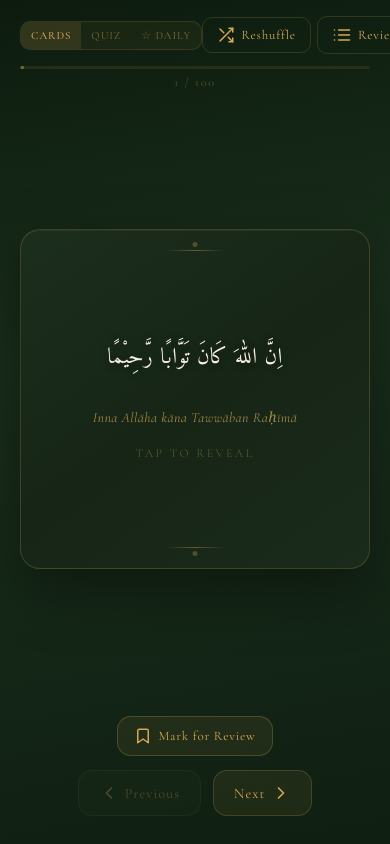
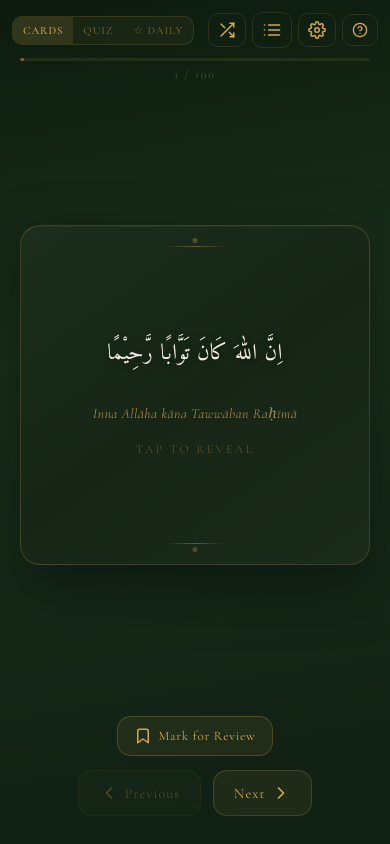
Before and after one commit to adib-hash/ihsan.build, a plain HTML site: page app1/index.html in a window 390 px wide. Drawn offline with nearby package versions, Linux system fonts and the light colour scheme.

Commit message:
Update index.html

```diff
--- a/app1/index.html
+++ b/app1/index.html
@@ -877,8 +877,8 @@ function App() {
     var today = new Date();
     var dateStr = today.toLocaleDateString('en-US', { weekday: 'long', year: 'numeric', month: 'long', day: 'numeric' });
     return e("div", { className: "app" },
-      e("div", { style: { padding: "16px 20px 12px", display: "flex", justifyContent: "space-between", alignItems: "center", flexShrink: 0 } },
-        modeToggle, headerIcons
+      e("div", { style: { padding: "12px 12px 10px", display: "flex", flexWrap: "wrap", gap: "6px", alignItems: "center", flexShrink: 0 } },
+        modeToggle, e("div", { style: { marginLeft: "auto" } }, headerIcons)
       ),
       e("div", { style: { flex: 1, display: "flex", flexDirection: "column", justifyContent: "center", padding: "20px" } },
         e("div", { className: "potd-date" }, dateStr),
@@ -914,17 +914,17 @@ function App() {
   if (appMode === "flashcard") {
     return e("div", { className: "app" },
       // Header
-      e("div", { style: { padding: "16px 20px 12px", display: "flex", justifyContent: "space-between", alignItems: "center", flexShrink: 0 } },
+      e("div", { style: { padding: "12px 12px 10px", display: "flex", flexWrap: "wrap", gap: "6px", alignItems: "center", flexShrink: 0 } },
         !isReview ? modeToggle : e("button", { className: "header-btn", onClick: function() { setFcView("study"); } }, BackI(), " Back"),
-        e("div", { style: { display: "flex", gap: "6px", alignItems: "center" } },
+        e("div", { style: { display: "flex", gap: "6px", alignItems: "center", marginLeft: "auto" } },
           !isReview ? [
-            e("button", { key: "sh", className: "header-btn", onClick: reshuffle }, ShuffleI(), " Reshuffle"),
-            e("button", { key: "rv", className: "header-btn", onClick: openReview },
-              ListI(), " Review", marked.size > 0 ? e("span", { className: "badge" }, marked.size) : null
+            e("button", { key: "sh", className: "icon-btn", onClick: reshuffle, title: "Reshuffle" }, ShuffleI()),
+            e("button", { key: "rv", className: "icon-btn", onClick: openReview, title: "Review marked", style: { position: "relative" } },
+              ListI(), marked.size > 0 ? e("span", { className: "badge", style: { position: "absolute", top: "-4px", right: "-4px", fontSize: "9px", padding: "1px 4px", minWidth: "16px" } }, marked.size) : null
             ),
           ] : [
-            marked.size > 0 ? e("button", { key: "cl", className: "header-btn", onClick: function() { setMarked(new Set()); setReviewDeck([]); setFcView("study"); }, style: { color: "rgba(212,168,84,0.5)" } }, "Clear All") : null,
-            e("span", { key: "ct", style: { fontSize: "12px", color: "rgba(212,168,84,0.45)", letterSpacing: "0.12em", textTransform: "uppercase" } }, "Review (" + marked.size + ")"),
+            marked.size > 0 ? e("button", { key: "cl", className: "header-btn", onClick: function() { setMarked(new Set()); setReviewDeck([]); setFcView("study"); }, style: { color: "rgba(212,168,84,0.5)" } }, "Clear") : null,
+            e("span", { key: "ct", style: { fontSize: "11px", color: "rgba(212,168,84,0.45)", letterSpacing: "0.1em", textTransform: "uppercase" } }, "Review (" + marked.size + ")"),
           ],
           headerIcons
         )
@@ -970,14 +970,14 @@ function App() {
   // ═══════════════════════════════════
   return e("div", { className: "app" },
     // Header
-    e("div", { style: { padding: "16px 20px 12px", display: "flex", justifyContent: "space-between", alignItems: "center", flexShrink: 0 } },
+    e("div", { style: { padding: "12px 12px 10px", display: "flex", flexWrap: "wrap", gap: "6px", alignItems: "center", flexShrink: 0 } },
       modeToggle,
-      e("div", { style: { display: "flex", gap: "6px", alignItems: "center" } },
+      e("div", { style: { display: "flex", gap: "6px", alignItems: "center", marginLeft: "auto" } },
         !mcDone ? [
-          e("button", { key: "rv2", className: "header-btn", onClick: openReview },
-            ListI(), marked.size > 0 ? e("span", { className: "badge" }, marked.size) : null
+          e("button", { key: "rv2", className: "icon-btn", onClick: openReview, title: "Review marked", style: { position: "relative" } },
+            ListI(), marked.size > 0 ? e("span", { className: "badge", style: { position: "absolute", top: "-4px", right: "-4px", fontSize: "9px", padding: "1px 4px", minWidth: "16px" } }, marked.size) : null
           ),
-          e("button", { key: "end", className: "header-btn", onClick: mcEndSession, style: { color: "rgba(229,115,115,0.7)" } }, StopI(), " End"),
+          e("button", { key: "end", className: "icon-btn", onClick: mcEndSession, title: "End session", style: { color: "rgba(229,115,115,0.7)", borderColor: "rgba(229,115,115,0.2)" } }, StopI()),
         ] : null,
         headerIcons
       )
```
